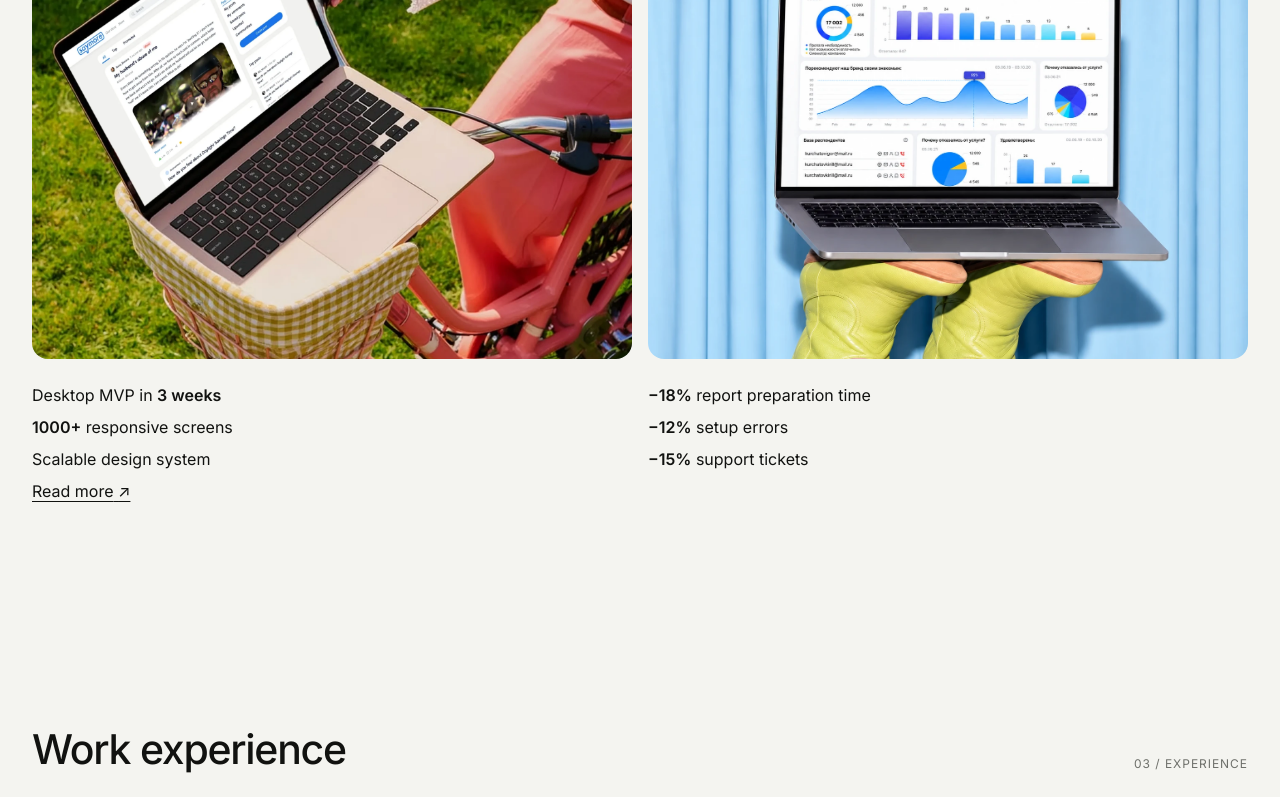
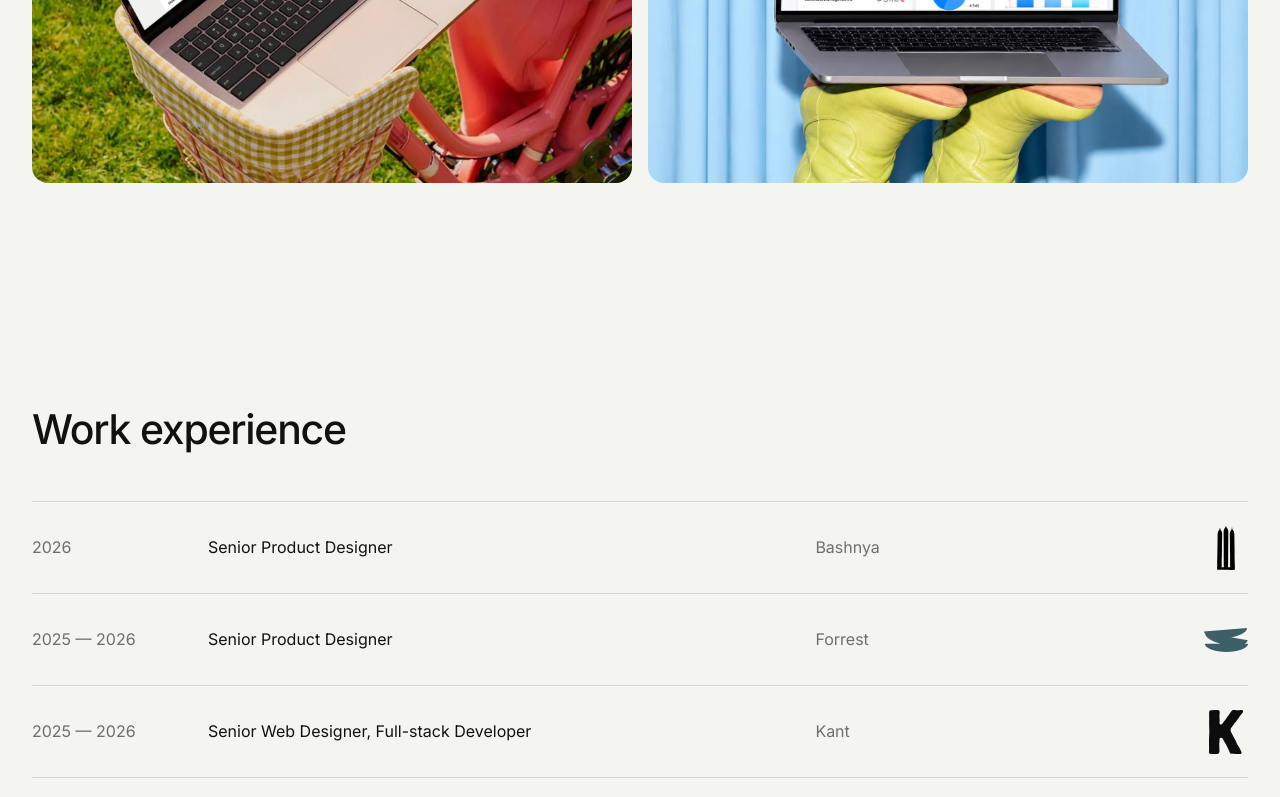
Before and after one commit to vilka-vk/portfolio-v2, a React (Vite) app: page / in a window 1280 px wide. Shown: the part 2000-2797 px from the top of the page. Built offline with nearby package versions, Linux system fonts and the light colour scheme.

Commit message:
Обновить подписи карточек и убрать метки разделов

```diff
--- a/src/App.jsx
+++ b/src/App.jsx
@@ -70,7 +70,7 @@ function Footer() {
 }
 
 const projectGroups = projects.reduce((groups, project) => {
-  groups[project.category].push({ ...project, metricElements: project.metrics.map(metric => parse(metric)) });
+  groups[project.category].push(project);
   return groups;
 }, { cases: [], concepts: [] });
 
--- a/src/ProjectGallery.jsx
+++ b/src/ProjectGallery.jsx
@@ -27,7 +27,6 @@ function ProjectCard({ project, language }) {
   return <Tag className={`project-card${project.href ? '' : ' project-card-static'}`} {...linkProps}>
     <div className="project-title"><h3>{project.title}</h3><p><Copy values={descriptions[project.id]} /></p></div>
     <div className="project-media"><ContentImage src={`/${project.image}`} alt={project.alt} loading={project.loading} /></div>
-    <div className="project-metrics"><ul>{project.metricElements.map((metric, index) => <li key={index}>{metric}</li>)}</ul>{project.href && <><span className="metrics-arrow" aria-hidden="true">↗</span><span className="project-details"><Copy values={['Подробнее', 'Read more']} /> <span aria-hidden="true">↗</span></span></>}</div>
   </Tag>;
 }
 
--- a/src/Skills.jsx
+++ b/src/Skills.jsx
@@ -32,7 +32,6 @@ export function Skills() {
   return <section className="skills-section page-shell" aria-labelledby="skills-heading">
     <div className="section-heading">
       <h2 id="skills-heading"><Copy value={["Навыки и инструменты", 'Skills & tools']} /></h2>
-      <p className="eyebrow">04 / <Copy value={['Компетенции', 'Expertise']} /></p>
     </div>
     <div className="expertise-layout">
       <div className="expertise-feature" aria-labelledby="product-skills-heading">
--- a/src/content/home.html
+++ b/src/content/home.html
@@ -19,7 +19,6 @@
     <section class="experience-section page-shell" id="experience">
       <div class="section-heading compact">
         <h2><span class="lru">Опыт работы</span><span class="len">Work experience</span></h2>
-        <p class="eyebrow">03 / <span class="lru">Опыт</span><span class="len">Experience</span></p>
       </div>
       <div class="experience-list">
         <article><time>2026</time><h3><span class="lru">Старший продуктовый дизайнер</span><span class="len">Senior Product Designer</span></h3><p>Bashnya</p><img src="img/logo-bashnya.svg" alt=""></article>
--- a/styles.css
+++ b/styles.css
@@ -13,7 +13,7 @@ img{display:block;max-width:100%;height:auto}
 a:focus-visible,button:focus-visible{outline:3px solid #5277ce;outline-offset:4px}
 .quiet-link{white-space:nowrap}
 .page-shell{width:var(--shell);margin-inline:auto}
-.site-header{position:sticky;top:0;z-index:100;min-height:92px;padding:20px 32px;display:grid;grid-template-columns:1fr auto;align-items:center;gap:32px;background:rgba(244,244,240,.88);border-bottom:1px solid transparent;backdrop-filter:blur(20px);transition:border-color .25s}
+.site-header{position:sticky;top:0;z-index:100;min-height:92px;padding:20px 32px;display:grid;grid-template-columns:1fr auto;align-items:center;gap:32px;background:rgba(244,244,240,.88);border-bottom:1px solid transparent;backdrop-filter:blur(16px);transition:border-color .25s}
 .site-header.scrolled{border-color:var(--line)}
 .identity{display:flex;align-items:center;gap:12px;width:max-content}
 .identity img{width:44px;height:44px;object-fit:cover;border-radius:16px;filter:grayscale(1)}
@@ -40,7 +40,7 @@ a:focus-visible,button:focus-visible{outline:3px solid #5277ce;outline-offset:4p
 [data-metal-paused="true"] .availability-heart-halo,[data-metal-paused="true"] .availability-heart-wave{animation-play-state:paused}
 @media(max-width:700px){.contact-metal{width:100%;justify-self:stretch}}
 @media(forced-colors:active){.hero-metal-canvas{display:none}.availability-heart{color:CanvasText}.availability-heart-halo,.availability-heart-wave{display:none}}
-.projects-section,.experience-section{padding:152px 0 72px;scroll-margin-top:80px}.section-heading{display:flex;justify-content:space-between;align-items:flex-end;gap:40px;margin-bottom:48px}.section-heading h2{max-width:740px;margin:0;font-size:clamp(36px,4vw,64px);line-height:1;letter-spacing:-.05em;font-weight:500}.eyebrow{margin:0;text-transform:uppercase;letter-spacing:.08em;font-size:12px;color:var(--muted)}.tags{display:flex;flex-wrap:wrap;gap:8px}.tags span{padding:4px 8px;background:rgba(255,255,255,.55);border-radius:100px}
+.projects-section,.experience-section{padding:152px 0 72px;scroll-margin-top:80px}.section-heading{display:flex;justify-content:space-between;align-items:flex-end;gap:40px;margin-bottom:48px}.section-heading h2{max-width:740px;margin:0;font-size:clamp(36px,4vw,64px);line-height:1;letter-spacing:-.05em;font-weight:500}.tags{display:flex;flex-wrap:wrap;gap:8px}.tags span{padding:4px 8px;background:rgba(255,255,255,.55);border-radius:100px}
 .experience-section .section-heading.compact{align-items:flex-end}.experience-list{border-top:1px solid var(--line)}.experience-list article{display:grid;grid-template-columns:152px minmax(280px,1.6fr) 1fr 44px;gap:24px;align-items:center;min-height:92px;border-bottom:1px solid var(--line)}.experience-list time,.experience-list p{color:var(--muted)}.experience-list h3,.experience-list p{margin:0;font-size:16px;font-weight:400}.experience-list img{width:44px;height:44px;object-fit:contain;justify-self:end}
 .skills-section{position:relative;isolation:isolate;overflow:clip;padding:112px 0 120px}
 .skills-section::before{content:"";position:absolute;z-index:-1;left:0;top:180px;bottom:100px;width:50%;background:linear-gradient(135deg,#ff643c 32%,#ff50a0 68%);-webkit-mask:url('/img/skills-ambient-v2.png') center/contain no-repeat;mask:url('/img/skills-ambient-v2.png') center/contain no-repeat;opacity:.55;filter:blur(36px);pointer-events:none}
@@ -66,7 +66,7 @@ a:focus-visible,button:focus-visible{outline:3px solid #5277ce;outline-offset:4p
 .topbar{position:sticky;top:0;z-index:80;padding:16px 32px;background:rgba(244,244,240,.9);backdrop-filter:blur(20px);border-bottom:1px solid var(--line)}.topbar-inner{width:min(980px,100%);margin:auto;display:flex;align-items:center;justify-content:space-between}.brand{display:flex;align-items:center;gap:12px}.avatar{width:40px;height:40px;border-radius:12px;overflow:hidden}.avatar img{width:100%;height:100%;object-fit:cover;filter:grayscale(1)}.brand-name{font-weight:600}.topbar-actions{display:flex;align-items:center;gap:12px}.icon-btn{border:1px solid var(--line);background:transparent;width:36px;height:36px;border-radius:50%;display:grid;place-items:center;cursor:pointer}.topbar .lang-toggle{display:flex;padding:4px;background:#e5e5e0;border-radius:100px}.topbar .lang-toggle button{border:0;background:transparent;padding:4px 8px;border-radius:100px;cursor:pointer}.topbar .lang-toggle .on{background:var(--ink);color:var(--bg)}
 .narrow.footer{width:min(980px,calc(100vw - 40px));margin-inline:auto}.back-link{color:var(--muted)}.mrow{display:grid;grid-template-columns:132px 1fr}.mkey{color:var(--muted);text-transform:uppercase;font-size:12px;letter-spacing:.08em}.tags{display:flex;gap:8px}.tag{padding:4px 8px;background:var(--surface);border-radius:100px;font-size:12px}.narrow.footer{padding:44px 0 72px;display:flex;justify-content:space-between;color:var(--muted)}.slider{overflow:hidden}.slides{display:flex;transition:transform .35s}.slide{min-width:100%}.lightbox-dots{display:flex;gap:8px;justify-content:center;margin:12px}.lightbox-dot{width:8px;height:8px;background:#bbb;border-radius:50%}.lightbox-dot.active{background:#111}.slider-arrow{border:0;background:#111;color:#fff;border-radius:50%;width:36px;height:36px}.reveal{opacity:0;transform:translateY(20px);transition:.6s}.reveal.visible{opacity:1;transform:none}
 @media(max-width:980px){:root{--shell:calc(100vw - 40px)}.site-header{padding:16px 20px}.experience-list article{grid-template-columns:120px 1fr 132px 44px}}
-@media(max-width:700px){:root{--shell:calc(100vw - 28px);--radius:16px}.site-header{min-height:72px;padding:12px 16px}.identity img{width:40px;height:40px}.identity small{display:none}.header-actions{gap:16px}.hide-mobile{display:none}.hero{min-height:calc(100svh - 72px);padding:14vh 0 28px;justify-content:start;}.hero h1{font-size:clamp(44px,14vw,72px)}.hero-bottom{grid-template-columns:1fr;margin-top:32px}.round-link{width:100%}.projects-section,.experience-section{padding-top:100px}.section-heading{display:block}.section-heading .eyebrow{margin-top:24px;text-align:left}.experience-list article{grid-template-columns:1fr 44px;gap:4px 12px;padding:20px 0}.experience-list time,.experience-list h3,.experience-list p{grid-column:1}.experience-list img{grid-column:2;grid-row:1/4}.skills-section{padding:84px 0 112px}.footer-bottom{display:block}.footer-bottom div{margin-top:20px;flex-wrap:wrap}.topbar{padding:12px 16px}.brand-name{font-size:16px}.mrow{grid-template-columns:1fr;gap:4px}}
+@media(max-width:700px){:root{--shell:calc(100vw - 28px);--radius:16px}.site-header{min-height:72px;padding:12px 16px}.identity img{width:40px;height:40px}.identity small{display:none}.header-actions{gap:16px}.hide-mobile{display:none}.hero{min-height:calc(100svh - 72px);padding:14vh 0 28px;justify-content:start;}.hero h1{font-size:clamp(44px,14vw,72px)}.hero-bottom{grid-template-columns:1fr;margin-top:32px}.round-link{width:100%}.projects-section,.experience-section{padding-top:100px}.section-heading{display:block}.experience-list article{grid-template-columns:1fr 44px;gap:4px 12px;padding:20px 0}.experience-list time,.experience-list h3,.experience-list p{grid-column:1}.experience-list img{grid-column:2;grid-row:1/4}.skills-section{padding:84px 0 112px}.footer-bottom{display:block}.footer-bottom div{margin-top:20px;flex-wrap:wrap}.topbar{padding:12px 16px}.brand-name{font-size:16px}.mrow{grid-template-columns:1fr;gap:4px}}
 @media(max-width:980px){:root{--shell:calc(100% - 40px)}}
 @media(max-width:700px){:root{--shell:calc(100% - 28px)}}
 @media(max-width:700px){.site-header{column-gap:12px}.identity{gap:8px}.identity b{font-size:14px}}
@@ -83,7 +83,7 @@ a:focus-visible,button:focus-visible{outline:3px solid #5277ce;outline-offset:4p
 @media(max-width:700px){:root{--type-subheading:24px}}
 @media(prefers-reduced-motion:reduce){html{scroll-behavior:auto}*,*:before,*:after{animation:none!important;transition:none!important}.reveal{opacity:1;transform:none}}
 
-/* Shared project gallery: plain touch cards and glass hover cards. */
+/* Shared project gallery: plain touch cards and captions over shaded hover covers. */
 .projects-section{position:relative}
 .gallery-anchor{position:absolute;top:0;left:0;width:1px;height:1px;scroll-margin-top:80px;pointer-events:none}
 .project-tabs{position:relative;isolation:isolate;display:flex;justify-content:center;width:fit-content;max-width:100%;margin:0 auto 48px;padding:4px;background:#e9e9e5;border-radius:1000px}
@@ -101,24 +101,16 @@ a:focus-visible,button:focus-visible{outline:3px solid #5277ce;outline-offset:4p
 .project-title p{margin:8px 0 0;color:var(--muted);font-size:16px;line-height:24px}
 .project-media{position:relative;aspect-ratio:4/3;overflow:hidden;border-radius:var(--radius)}
 .project-media img{display:block;width:100%;height:100%;object-fit:cover}
-.project-metrics{position:relative}
-.project-metrics ul{display:grid;gap:8px;list-style:none;margin:0;padding:0}
-.project-metrics li{font-size:16px;line-height:24px}
-.project-metrics b{font-weight:600}
-.metrics-arrow{position:absolute;right:0;top:0;font-size:24px;line-height:28px}
-.project-details{display:none;font-size:16px;line-height:24px;text-decoration:underline;text-decoration-thickness:1px;text-underline-offset:4px;margin-top:8px}
-@media(hover:none){.case-grid{row-gap:48px}.metrics-arrow{display:none}.project-details{display:inline-block}}
+@media(hover:none){.case-grid{row-gap:48px}}
 @media(hover:hover){
   .case-grid{align-items:stretch}
   .project-card{min-height:clamp(360px,calc(100svh - 140px),560px);padding:24px;overflow:hidden;background:var(--surface)}
   .project-media{position:absolute;inset:0;aspect-ratio:auto;border-radius:0;z-index:-1}
-  .project-title,.project-metrics{width:min(380px,100%);flex-shrink:0;padding:24px;border:1px solid rgba(255,255,255,.18);border-radius:var(--radius);background-color:rgba(0,0,0,.16);color:#fff;text-shadow:0 1px 4px rgba(0,0,0,.5);backdrop-filter:blur(10px);-webkit-backdrop-filter:blur(10px);box-shadow:0 12px 40px rgba(0,0,0,.24);opacity:0;visibility:hidden;transition:opacity 300ms ease-out,transform 300ms ease-out,visibility 300ms}
-  .project-title{align-self:flex-start;transform:translateY(-20px)}
+  .project-card::after{content:"";position:absolute;inset:0;z-index:0;background:linear-gradient(to top,rgba(0,0,0,.72) 0%,rgba(0,0,0,.3) 35%,rgba(0,0,0,0) 70%);opacity:0;pointer-events:none;transition:opacity 220ms ease-out}
+  .project-title{position:relative;z-index:1;width:100%;flex-shrink:0;align-self:flex-start;margin-top:auto;color:#fff;opacity:0;visibility:hidden;transform:translateY(8px);transition:opacity 220ms ease-out,transform 220ms ease-out,visibility 220ms}
   .project-title p{color:inherit}
-  .project-metrics{align-self:flex-end;margin-top:auto;padding-right:48px;transform:translateY(20px)}
-  .project-metrics ul{gap:12px}
-  .metrics-arrow{right:20px;top:20px}
-  .project-card:hover :is(.project-title,.project-metrics),.project-card:focus-within :is(.project-title,.project-metrics){opacity:1;visibility:visible;transform:translateY(0)}
+  .project-card:hover::after,.project-card:focus-within::after{opacity:1}
+  .project-card:hover .project-title,.project-card:focus-within .project-title{opacity:1;visibility:visible;transform:translateY(0)}
 }
 @media(max-width:700px){
   .case-grid{grid-template-columns:1fr}
@@ -127,10 +119,8 @@ a:focus-visible,button:focus-visible{outline:3px solid #5277ce;outline-offset:4p
 @media(hover:hover) and (max-width:700px){
   .case-grid{gap:16px}
   .project-card{padding:16px;min-height:clamp(320px,calc(100svh - 104px),480px)}
-  .project-title,.project-metrics{padding:20px}
-  .project-metrics{padding-right:48px}
 }
-@media(prefers-reduced-motion:reduce){.project-title,.project-metrics{transform:none!important;transition:none!important}}
+@media(prefers-reduced-motion:reduce){.project-title{transform:none!important;transition:none!important}.project-card::after{transition:none!important}}
 /* Correct initial tab before React loads on a direct laboratory link. */
 html[data-gallery-initial="concepts"] #panel-cases{display:none}
 html[data-gallery-initial="concepts"] #panel-concepts{display:block}
```
